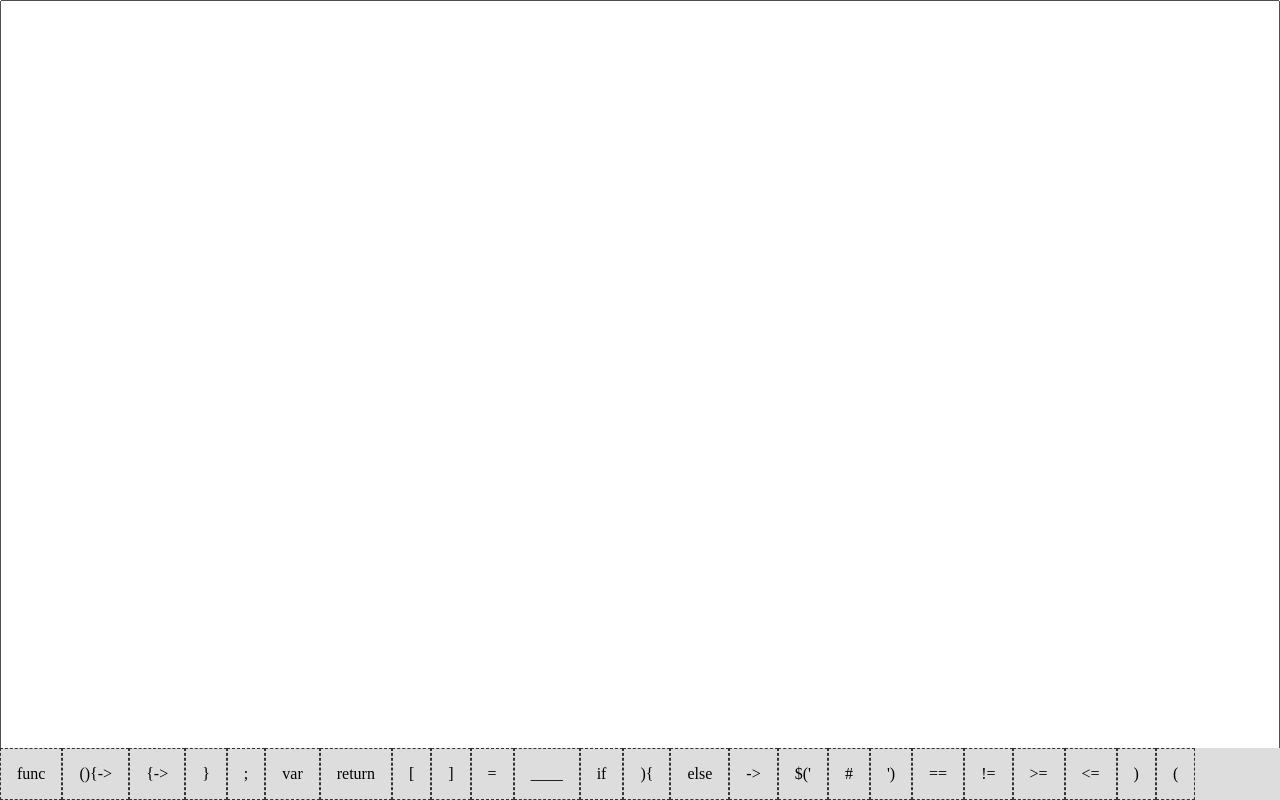
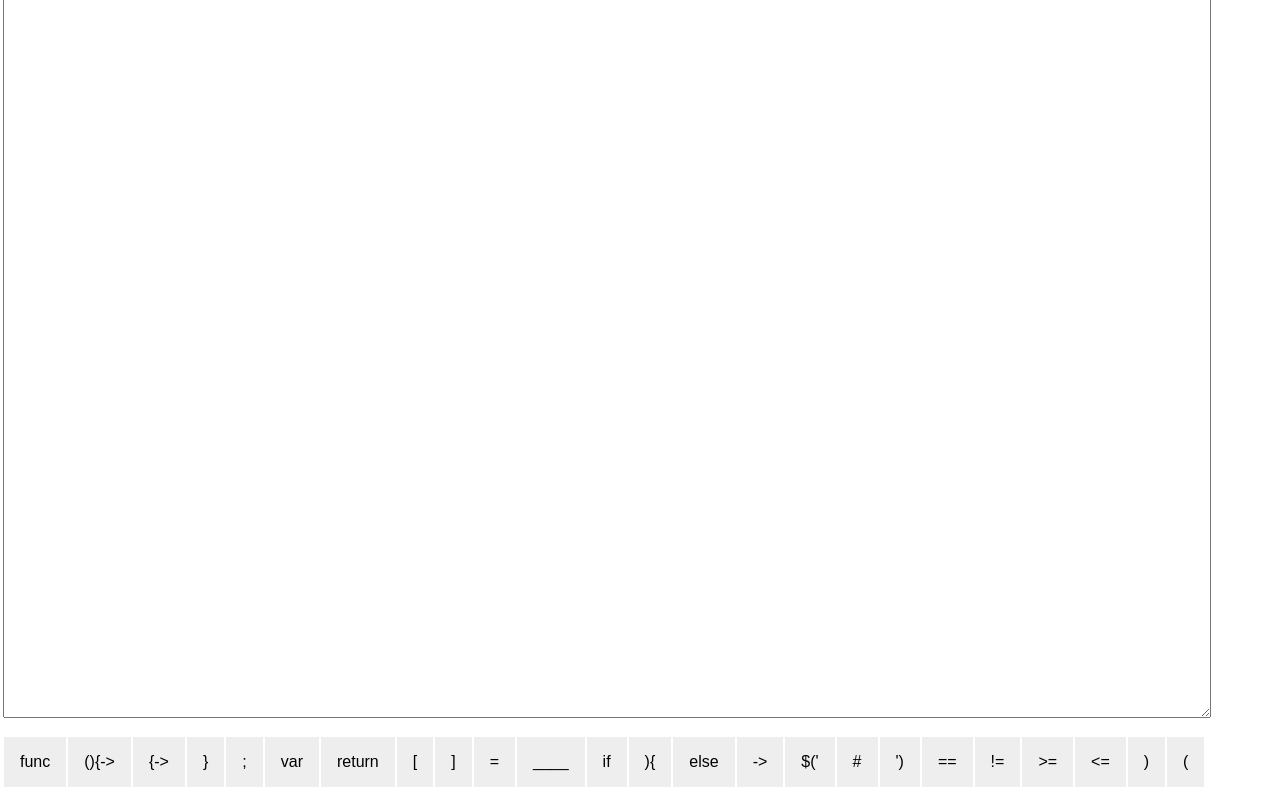
Before and after one commit to aleksejs1/Mide-Editor, a plain HTML site: page index.html in a window 1280 px wide. Drawn offline with nearby package versions, Linux system fonts and the light colour scheme.

Commit message:
Redesigned layout

```diff
--- a/css/style.css
+++ b/css/style.css
@@ -1,18 +1,19 @@
 body{
 	margin: 0;
 	padding: 0;
+	font-family: arial;
 }
 
 #marea{
-	display: block;
 	width: 100%;
 	height: 100%;
-	position: absolute;
+	overflow: auto;
+	-webkit-overflow-scrolling: touch;
 }
 
 #controls_board{
 	bottom: 0;
-	position: fixed;
+	/*position: absolute;*/
 	background: #ddd;
 	width: 100%;
 	overflow: auto;
@@ -23,10 +24,17 @@ body{
 .butt{
 	float: left;
 	padding: 1em;
-	border: 1px dashed #333;
+	border: 1px solid #fff;
+	background: #eee;
 }
 
 #actual_controls, #all_controls {
 	width: 1000%;
-	float: left;
 }
+
+table{
+	height: 100%;
+	position: fixed;
+	top:0;
+	bottom: 0;
+}
--- a/index.html
+++ b/index.html
@@ -1,3 +1,4 @@
+<!DOCTYPE html>
 <html>
 <head>
 	<meta name="viewport" content="width=device-width">
@@ -5,14 +6,13 @@
 	<title>Mide Editor v.0.12.</title>
 </head>
 <body>
-	<textarea id="marea"></textarea>
-	<div id="controls_board">
-		<div id="actual_controls"></div>
-		<div id="all_controls"></div>
-	</div>
-
+	<table border="0">
+		<tr height="90%"><td><textarea id="marea"></textarea></td></tr>
+		<tr><td><div id="controls_board"><div id="actual_controls"></div></div></td></tr>
+		<tr><td><div id="controls_board"><div id="all_controls"></div></div></td></tr>
+	</table>
 	<script src="https://ajax.googleapis.com/ajax/libs/jquery/1.11.3/jquery.min.js"></script>
 	<script src="js/mide_js.js"></script>
 	<script src="js/mide.js"></script>
 </body>
-</html?
+</html>
```
Also changed, not shown: js/mide.js (line endings or trailing spaces).
